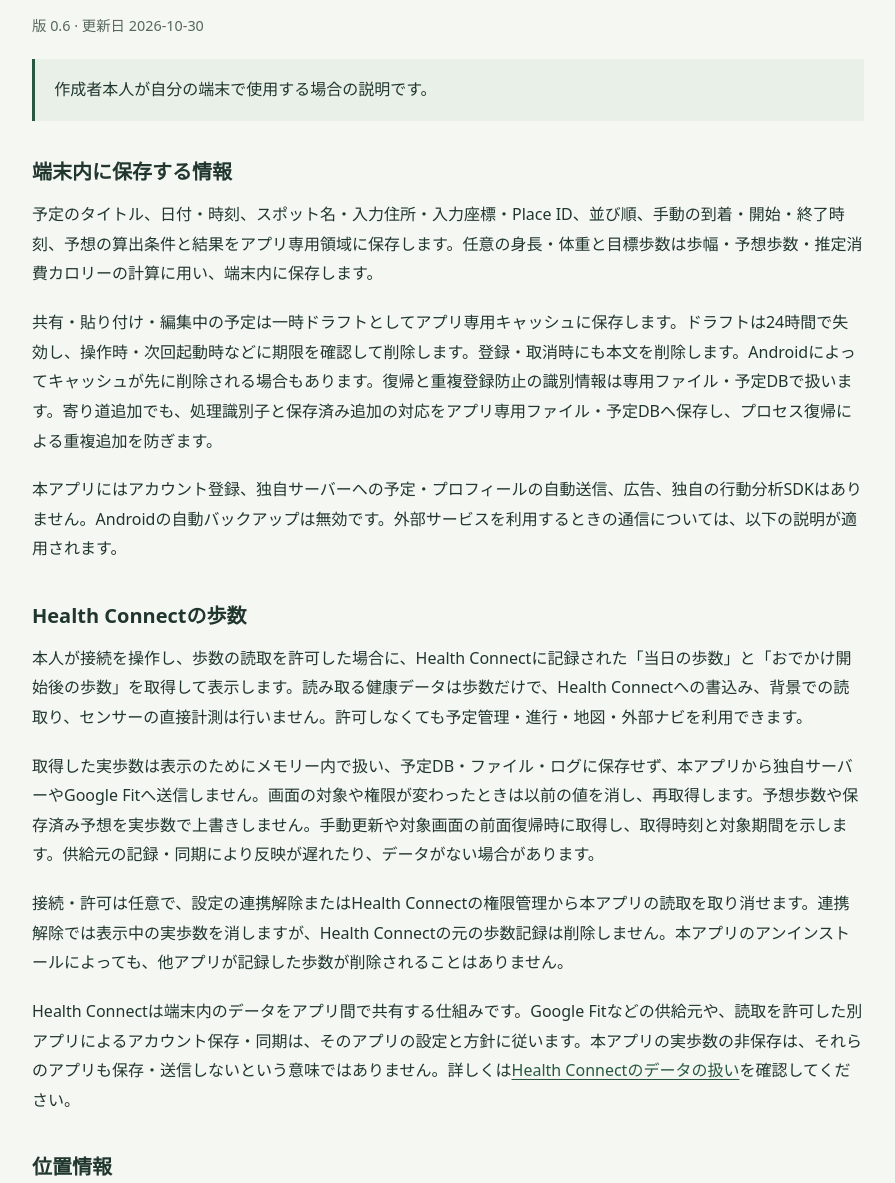
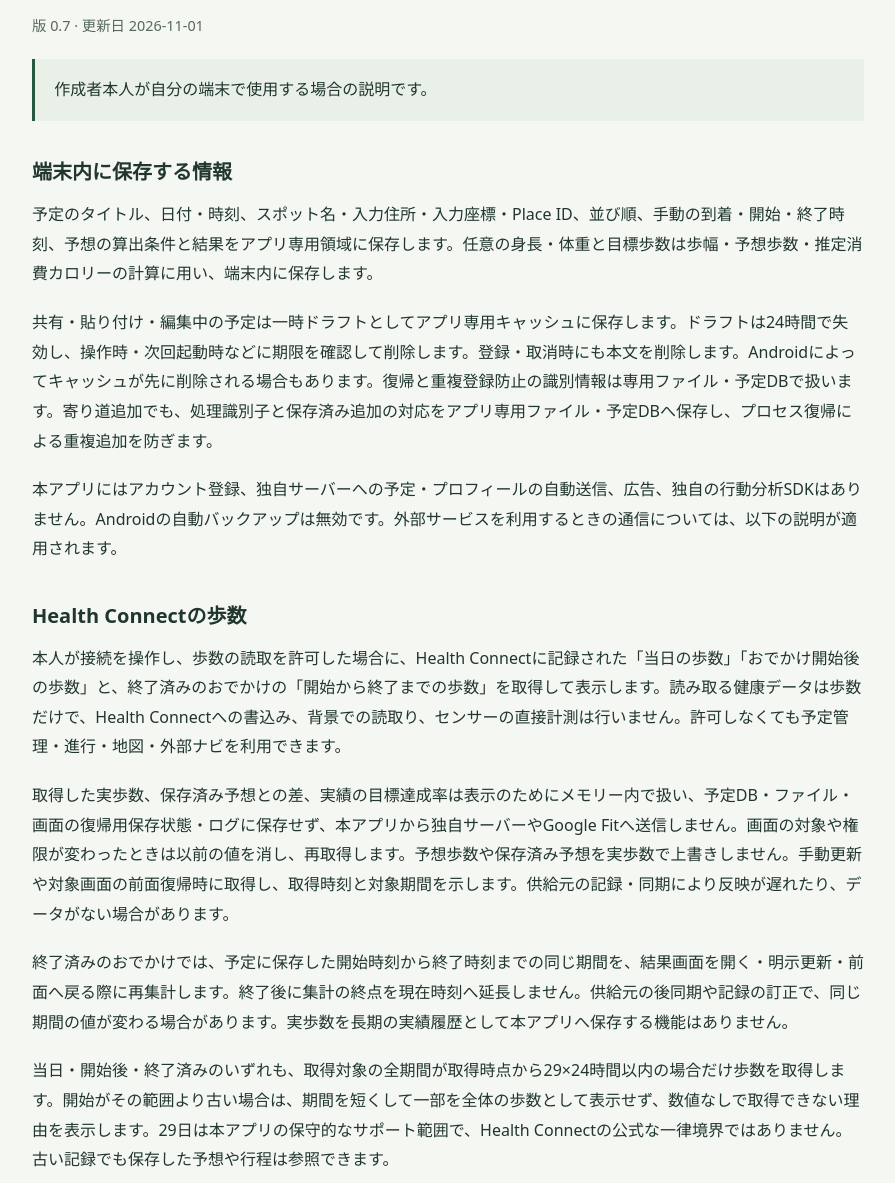
Before and after one commit to octopus-alias/weekendwalk-docs, a plain HTML site: page privacy.html in a window 1280 px wide. Shown: the part 317-1500 px from the top of the page, without its empty margins (192-1087 px from the left). Drawn offline with Linux system fonts and the light colour scheme.

Commit message:
Add files via upload

```diff
--- a/privacy.html
+++ b/privacy.html
@@ -17,15 +17,17 @@
     <article class="document">
       <p class="eyebrow">アプリの利用について</p>
       <h1>プライバシーポリシー</h1>
-      <p class="document-meta">版 0.6 · 更新日 <time datetime="2026-10-30">2026-10-30</time></p>
+      <p class="document-meta">版 0.7 · 更新日 <time datetime="2026-11-01">2026-11-01</time></p>
       <p class="scope">作成者本人が自分の端末で使用する場合の説明です。</p>
 <h2>端末内に保存する情報</h2>
 <p>予定のタイトル、日付・時刻、スポット名・入力住所・入力座標・Place ID、並び順、手動の到着・開始・終了時刻、予想の算出条件と結果をアプリ専用領域に保存します。任意の身長・体重と目標歩数は歩幅・予想歩数・推定消費カロリーの計算に用い、端末内に保存します。</p>
 <p>共有・貼り付け・編集中の予定は一時ドラフトとしてアプリ専用キャッシュに保存します。ドラフトは24時間で失効し、操作時・次回起動時などに期限を確認して削除します。登録・取消時にも本文を削除します。Androidによってキャッシュが先に削除される場合もあります。復帰と重複登録防止の識別情報は専用ファイル・予定DBで扱います。寄り道追加でも、処理識別子と保存済み追加の対応をアプリ専用ファイル・予定DBへ保存し、プロセス復帰による重複追加を防ぎます。</p>
 <p>本アプリにはアカウント登録、独自サーバーへの予定・プロフィールの自動送信、広告、独自の行動分析SDKはありません。Androidの自動バックアップは無効です。外部サービスを利用するときの通信については、以下の説明が適用されます。</p>
 <h2>Health Connectの歩数</h2>
-<p>本人が接続を操作し、歩数の読取を許可した場合に、Health Connectに記録された「当日の歩数」と「おでかけ開始後の歩数」を取得して表示します。読み取る健康データは歩数だけで、Health Connectへの書込み、背景での読取り、センサーの直接計測は行いません。許可しなくても予定管理・進行・地図・外部ナビを利用できます。</p>
-<p>取得した実歩数は表示のためにメモリー内で扱い、予定DB・ファイル・ログに保存せず、本アプリから独自サーバーやGoogle Fitへ送信しません。画面の対象や権限が変わったときは以前の値を消し、再取得します。予想歩数や保存済み予想を実歩数で上書きしません。手動更新や対象画面の前面復帰時に取得し、取得時刻と対象期間を示します。供給元の記録・同期により反映が遅れたり、データがない場合があります。</p>
+<p>本人が接続を操作し、歩数の読取を許可した場合に、Health Connectに記録された「当日の歩数」「おでかけ開始後の歩数」と、終了済みのおでかけの「開始から終了までの歩数」を取得して表示します。読み取る健康データは歩数だけで、Health Connectへの書込み、背景での読取り、センサーの直接計測は行いません。許可しなくても予定管理・進行・地図・外部ナビを利用できます。</p>
+<p>取得した実歩数、保存済み予想との差、実績の目標達成率は表示のためにメモリー内で扱い、予定DB・ファイル・画面の復帰用保存状態・ログに保存せず、本アプリから独自サーバーやGoogle Fitへ送信しません。画面の対象や権限が変わったときは以前の値を消し、再取得します。予想歩数や保存済み予想を実歩数で上書きしません。手動更新や対象画面の前面復帰時に取得し、取得時刻と対象期間を示します。供給元の記録・同期により反映が遅れたり、データがない場合があります。</p>
+<p>終了済みのおでかけでは、予定に保存した開始時刻から終了時刻までの同じ期間を、結果画面を開く・明示更新・前面へ戻る際に再集計します。終了後に集計の終点を現在時刻へ延長しません。供給元の後同期や記録の訂正で、同じ期間の値が変わる場合があります。実歩数を長期の実績履歴として本アプリへ保存する機能はありません。</p>
+<p>当日・開始後・終了済みのいずれも、取得対象の全期間が取得時点から29×24時間以内の場合だけ歩数を取得します。開始がその範囲より古い場合は、期間を短くして一部を全体の歩数として表示せず、数値なしで取得できない理由を表示します。29日は本アプリの保守的なサポート範囲で、Health Connectの公式な一律境界ではありません。古い記録でも保存した予想や行程は参照できます。</p>
 <p>接続・許可は任意で、設定の連携解除またはHealth Connectの権限管理から本アプリの読取を取り消せます。連携解除では表示中の実歩数を消しますが、Health Connectの元の歩数記録は削除しません。本アプリのアンインストールによっても、他アプリが記録した歩数が削除されることはありません。</p>
 <p>Health Connectは端末内のデータをアプリ間で共有する仕組みです。Google Fitなどの供給元や、読取を許可した別アプリによるアカウント保存・同期は、そのアプリの設定と方針に従います。本アプリの実歩数の非保存は、それらのアプリも保存・送信しないという意味ではありません。詳しくは<a href="https://support.google.com/android/answer/13770320?hl=ja">Health Connectのデータの扱い</a>を確認してください。</p>
 <h2>位置情報</h2>
```
